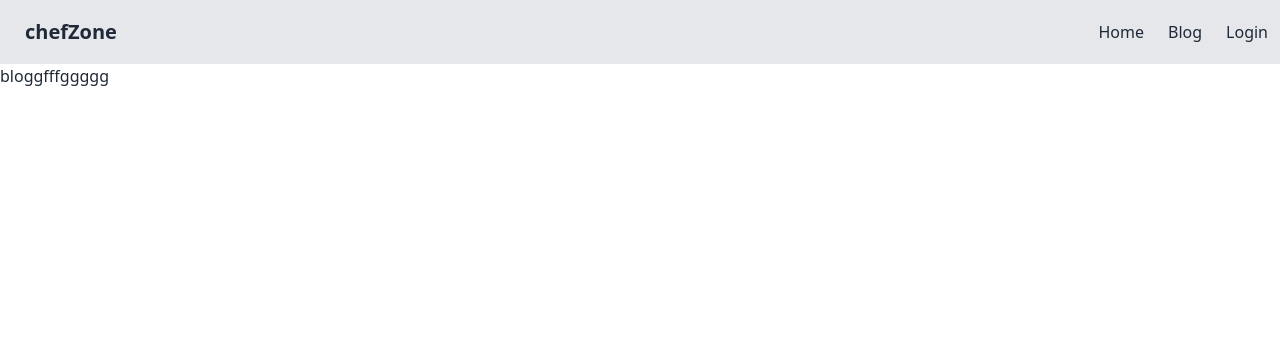
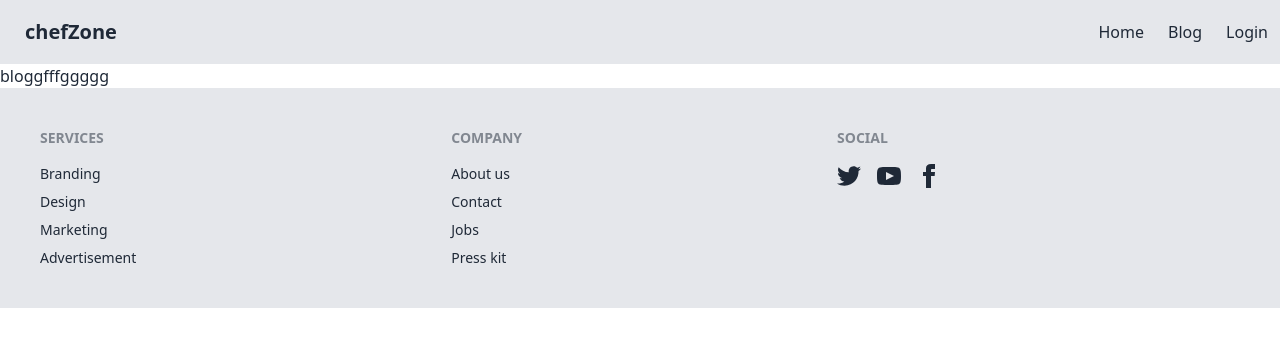
Before and after one commit to kamelmahmud0408/chef-recipe-client, a React (Vite) app: page /blog in a window 1280 px wide. Shown: the top 346 px of the page. Built offline with nearby package versions, Linux system fonts and the light colour scheme.

Commit message:
added footer section

```diff
--- a/src/layout/Main.jsx
+++ b/src/layout/Main.jsx
@@ -1,12 +1,14 @@
 import React from 'react';
 import Header from '../pages/sheared/Header/Header';
 import { Outlet } from 'react-router-dom';
+import Footer from '../pages/sheared/Footer/Footer';
 
 const Main = () => {
     return (
         <div>
             <Header></Header>
             <Outlet></Outlet>
+            <Footer></Footer>
         </div>
     );
 };
--- a/src/pages/home/ChefCart.jsx
+++ b/src/pages/home/ChefCart.jsx
@@ -4,7 +4,7 @@
     const { description, experience, img_url, name, recipes, likes } = chef;
     return (
         <div>
-            <div className="card w-full h-full bg-base-100 shadow-xl">
+            <div className="card w-full h-full bg-base-100 shadow">
                 <figure><img className='w-full h-64' src={img_url} alt="Shoes" /></figure>
                 <div className="card-body">
                     <h2 className="card-title">
--- a/src/pages/home/Home.jsx
+++ b/src/pages/home/Home.jsx
@@ -10,7 +10,7 @@
     console.log(chefData)
 
     return (
-        <div>
+        <div className='bg-gray-200'>
             <Banner></Banner>
             <div className='grid lg:grid-cols-3 gap-5 mt-10 container mx-auto'>
                 {
--- a/src/pages/sheared/Footer/Footer.jsx
+++ b/src/pages/sheared/Footer/Footer.jsx
@@ -2,8 +2,31 @@
 
 const Footer = () => {
     return (
-        <div>
-
+        <div className='bg-gray-200'>
+            <footer className="footer p-10  text-base-content container mx-auto  ">
+                <div>
+                    <span className="footer-title">Services</span>
+                    <a className="link link-hover">Branding</a>
+                    <a className="link link-hover">Design</a>
+                    <a className="link link-hover">Marketing</a>
+                    <a className="link link-hover">Advertisement</a>
+                </div>
+                <div>
+                    <span className="footer-title">Company</span>
+                    <a className="link link-hover">About us</a>
+                    <a className="link link-hover">Contact</a>
+                    <a className="link link-hover">Jobs</a>
+                    <a className="link link-hover">Press kit</a>
+                </div>
+                <div>
+                    <span className="footer-title">Social</span>
+                    <div className="grid grid-flow-col gap-4">
+                        <a><svg xmlns="http://www.w3.org/2000/svg" width="24" height="24" viewBox="0 0 24 24" className="fill-current"><path d="M24 4.557c-.883.392-1.832.656-2.828.775 1.017-.609 1.798-1.574 2.165-2.724-.951.564-2.005.974-3.127 1.195-.897-.957-2.178-1.555-3.594-1.555-3.179 0-5.515 2.966-4.797 6.045-4.091-.205-7.719-2.165-10.148-5.144-1.29 2.213-.669 5.108 1.523 6.574-.806-.026-1.566-.247-2.229-.616-.054 2.281 1.581 4.415 3.949 4.89-.693.188-1.452.232-2.224.084.626 1.956 2.444 3.379 4.6 3.419-2.07 1.623-4.678 2.348-7.29 2.04 2.179 1.397 4.768 2.212 7.548 2.212 9.142 0 14.307-7.721 13.995-14.646.962-.695 1.797-1.562 2.457-2.549z"></path></svg></a>
+                        <a><svg xmlns="http://www.w3.org/2000/svg" width="24" height="24" viewBox="0 0 24 24" className="fill-current"><path d="M19.615 3.184c-3.604-.246-11.631-.245-15.23 0-3.897.266-4.356 2.62-4.385 8.816.029 6.185.484 8.549 4.385 8.816 3.6.245 11.626.246 15.23 0 3.897-.266 4.356-2.62 4.385-8.816-.029-6.185-.484-8.549-4.385-8.816zm-10.615 12.816v-8l8 3.993-8 4.007z"></path></svg></a>
+                        <a><svg xmlns="http://www.w3.org/2000/svg" width="24" height="24" viewBox="0 0 24 24" className="fill-current"><path d="M9 8h-3v4h3v12h5v-12h3.642l.358-4h-4v-1.667c0-.955.192-1.333 1.115-1.333h2.885v-5h-3.808c-3.596 0-5.192 1.583-5.192 4.615v3.385z"></path></svg></a>
+                    </div>
+                </div>
+            </footer>
         </div>
     );
 };
```
